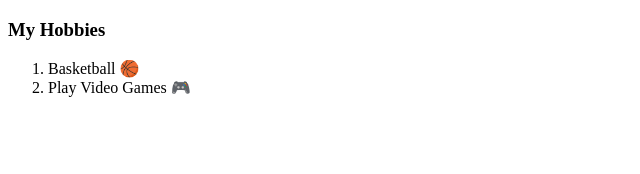
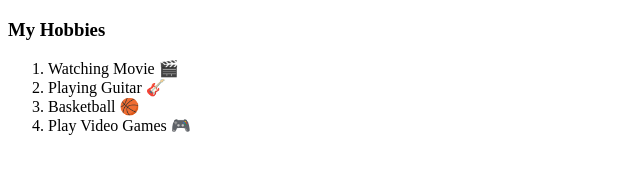
Before and after one commit to fnilvuwu/html-kitchen-sink, a plain HTML site: page hobbies.html in a window 1280 px wide. Shown: the whole page, without its empty margins (0-640 px from the left). Drawn offline with Linux system fonts and the light colour scheme.

Commit message:
Update hobbies.html

```diff
--- a/hobbies.html
+++ b/hobbies.html
@@ -9,6 +9,8 @@
 <body>
     <h3>My Hobbies</h3>
     <ol>
+        <li>Watching Movie 🎬</li>
+        <li>Playing Guitar 🎸</li>
         <li>Basketball 🏀</li>
         <li>Play Video Games 🎮</li>
     </ol>
```
